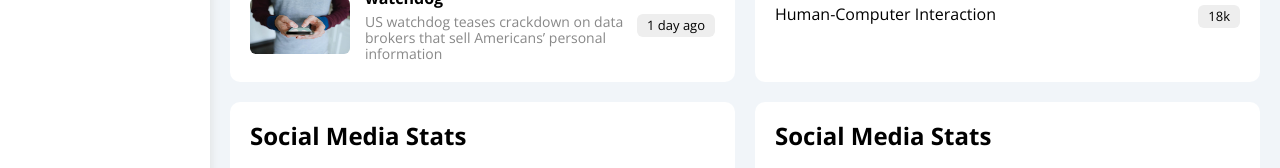
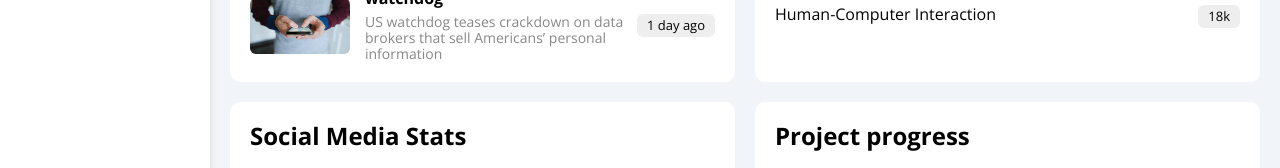
Before and after one commit to achrafness/Dashbord, a plain HTML site: page index.html in a window 1280 px wide. Shown: the part 1340-1508 px from the top of the page. Drawn offline with nearby package versions, Linux system fonts and the light colour scheme.

Commit message:
Update index.html
edit the title of program progress

```diff
--- a/index.html
+++ b/index.html
@@ -297,7 +297,7 @@
               <!-- end Social Media Stats -->
               <!-- start  project progress -->
               <div class="project-progress  bg-white p-20 rad-10 p-relative">
-                <h2 class="mt-0 mb-20 ">Social Media Stats</h2>
+                <h2 class="mt-0 mb-20 ">Project progress</h2>
                 <ul class="m-0 p-relative">
                   <li class="mt-25 d-flex align-center done">Got The Project</li>
                   <li class="mt-25 d-flex align-center done">Started The Project</li>
```
